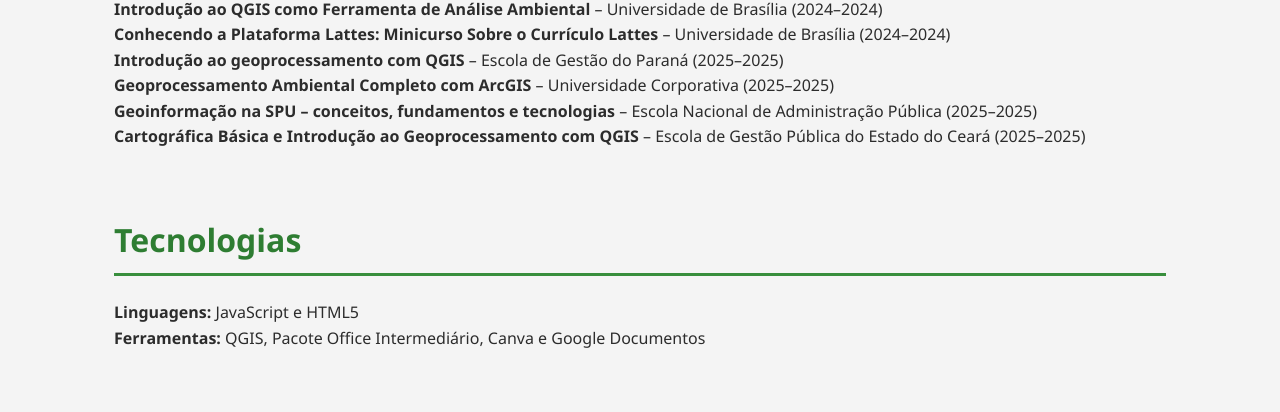
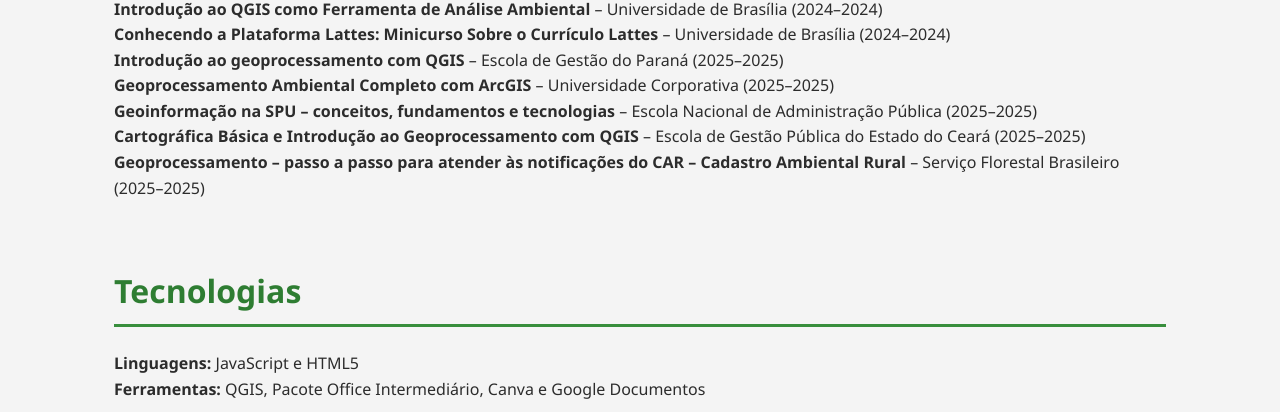
Before and after one commit to Rian1801/Portfolio, a plain HTML site: page index.html in a window 1280 px wide. Shown: the part 2108-2520 px from the top of the page. Drawn offline with Linux system fonts and the light colour scheme.

Commit message:
Update index.html
Adição de certificado do curso CAR.

```diff
--- a/index.html
+++ b/index.html
@@ -76,6 +76,7 @@
                 Administração Pública (2025–2025)</p>
             <p><strong>Cartográfica Básica e Introdução ao Geoprocessamento com QGIS</strong> – Escola de Gestão Pública
                 do Estado do Ceará (2025–2025)</p>
+            <p><strong>Geoprocessamento – passo a passo para atender às notificações do CAR – Cadastro Ambiental Rural</strong> – Serviço Florestal Brasileiro (2025–2025)</p>
         </section>
 
 
```
